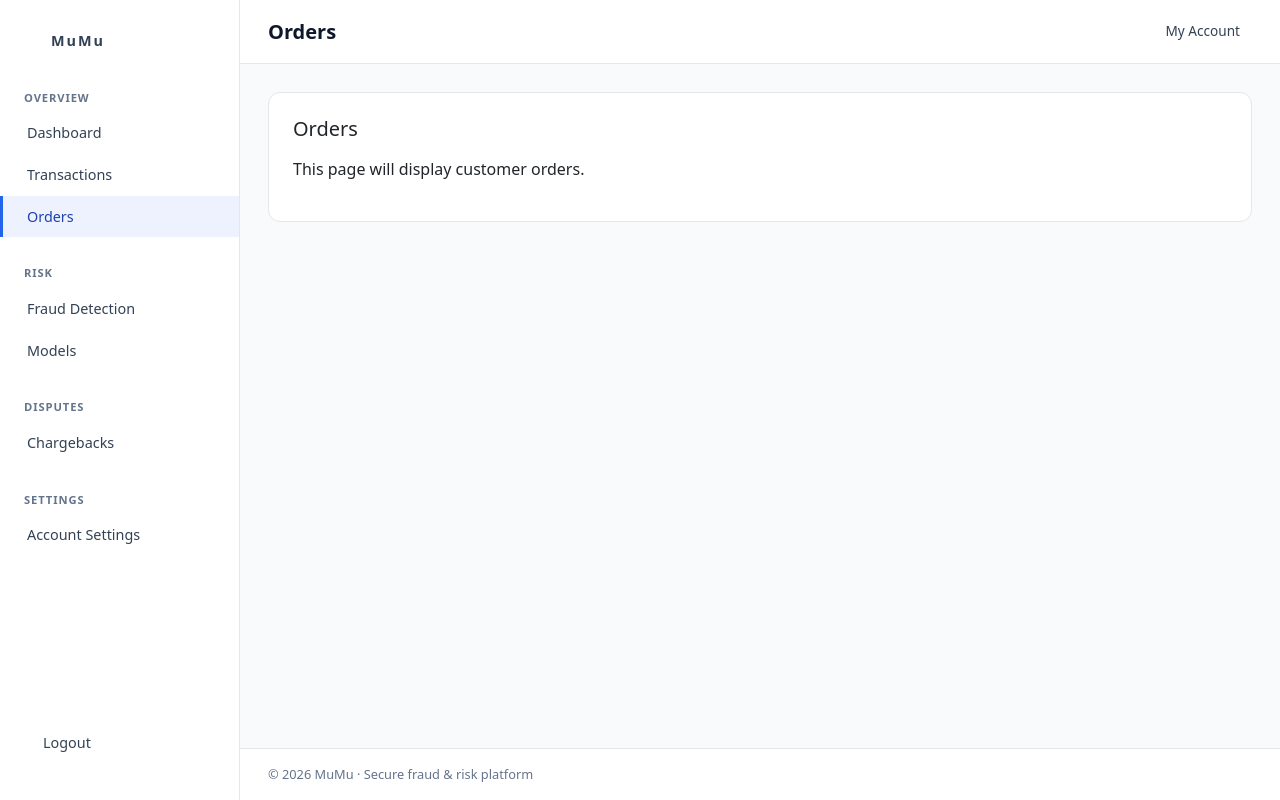
After one commit to Emamalz/FYP, a Django app: page /orders/ in a window 1280 px wide. The commit adds this page. Run offline with Django 5.2, Linux system fonts and the light colour scheme; the visitor is signed in with stand-in values (Sample User, id 1).

Commit message:
improving page views

```diff
--- a/dashboard/templates/dashboard/base.html
+++ b/dashboard/templates/dashboard/base.html
@@ -19,7 +19,7 @@
             background: #f8fafc;
             font-family: system-ui, -apple-system, Segoe UI, Roboto;
             color: #0f172a;
-            overflow: hidden; /* 🔑 stop full-page scroll */
+            overflow: hidden;
         }
 
         /* ===== APP LAYOUT ===== */
@@ -39,7 +39,7 @@
             top: 0;
             left: 0;
             height: 100vh;
-            overflow: hidden; /* 🔑 sidebar never scrolls */
+            overflow: hidden;
         }
 
         .brand-logo {
@@ -132,7 +132,7 @@
         /* Scrollable content */
         .page-content {
             padding: 28px;
-            overflow-y: auto; /* 🔑 ONLY content scrolls */
+            overflow-y: auto;
             flex-grow: 1;
         }
 
@@ -166,7 +166,7 @@
 }
 
 .sidebar-logout:hover {
-    background: #fee2e2;   /* light red */
+    background: #fee2e2;
     color: #991b1b;
 }
 
@@ -194,6 +194,10 @@
             <a href="{% url 'transactions' %}"
                class="sidebar-sub {% if request.resolver_match.url_name == 'transactions' %}active{% endif %}">
                 Transactions
+            </a>
+            <a href="{% url 'orders' %}"
+               class="sidebar-sub {% if request.resolver_match.url_name == 'orders' %}active{% endif %}">
+                Orders
             </a>
         </div>
 
--- a/dashboard/templates/dashboard/home.html
+++ b/dashboard/templates/dashboard/home.html
@@ -90,7 +90,7 @@
 <div class="container hero">
     <div class="row w-100 align-items-center">
 
-        <!-- LEFT: VALUE PROPOSITION -->
+
         <div class="col-lg-7">
             <span class="badge-ai">AI-Powered Fraud Prevention</span>
 
--- /dev/null
+++ b/dashboard/templates/dashboard/orders.html
@@ -0,0 +1,14 @@
+{% extends "dashboard/base.html" %}
+
+{% block title %}Orders{% endblock %}
+
+{% block header %}
+Orders
+{% endblock %}
+
+{% block content %}
+<div class="card p-4">
+    <h5 class="mb-3">Orders</h5>
+    <p>This page will display customer orders.</p>
+</div>
+{% endblock %}
--- a/dashboard/urls.py
+++ b/dashboard/urls.py
@@ -19,6 +19,7 @@ urlpatterns = [
     path("dashboard/", views.dashboard, name="dashboard"),
     path("transactions/", views.transactions, name="transactions"),
     path("fraud/", fraud_view, name="fraud"),
+    path("orders/", views.orders, name="orders"),
     path("chargebacks/", views.chargebacks, name="chargebacks"),
     path("models/", views.models, name="models"),
 
--- a/dashboard/views.py
+++ b/dashboard/views.py
@@ -129,6 +129,11 @@ def fraud_view(request):
 
 
 @login_required
+def orders(request):
+    return render(request, "dashboard/orders.html")
+
+
+@login_required
 def chargebacks(request):
     return render(request, "dashboard/chargebacks.html")
 
```
